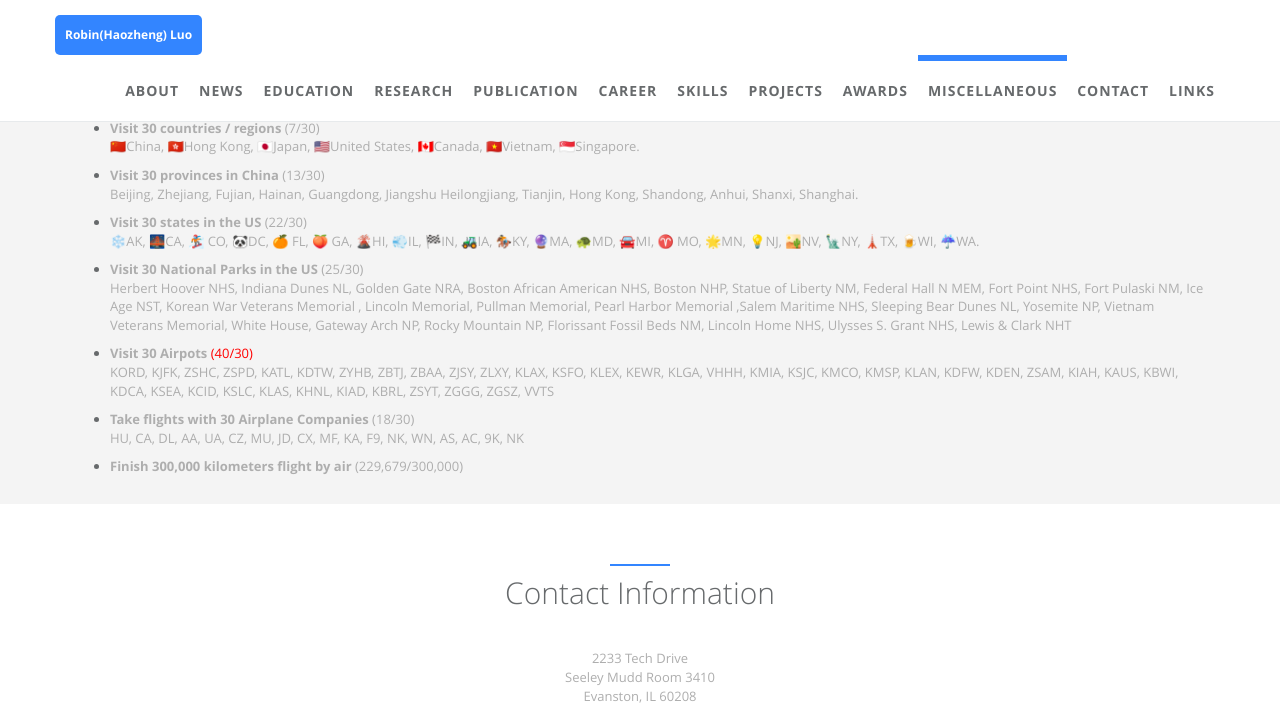
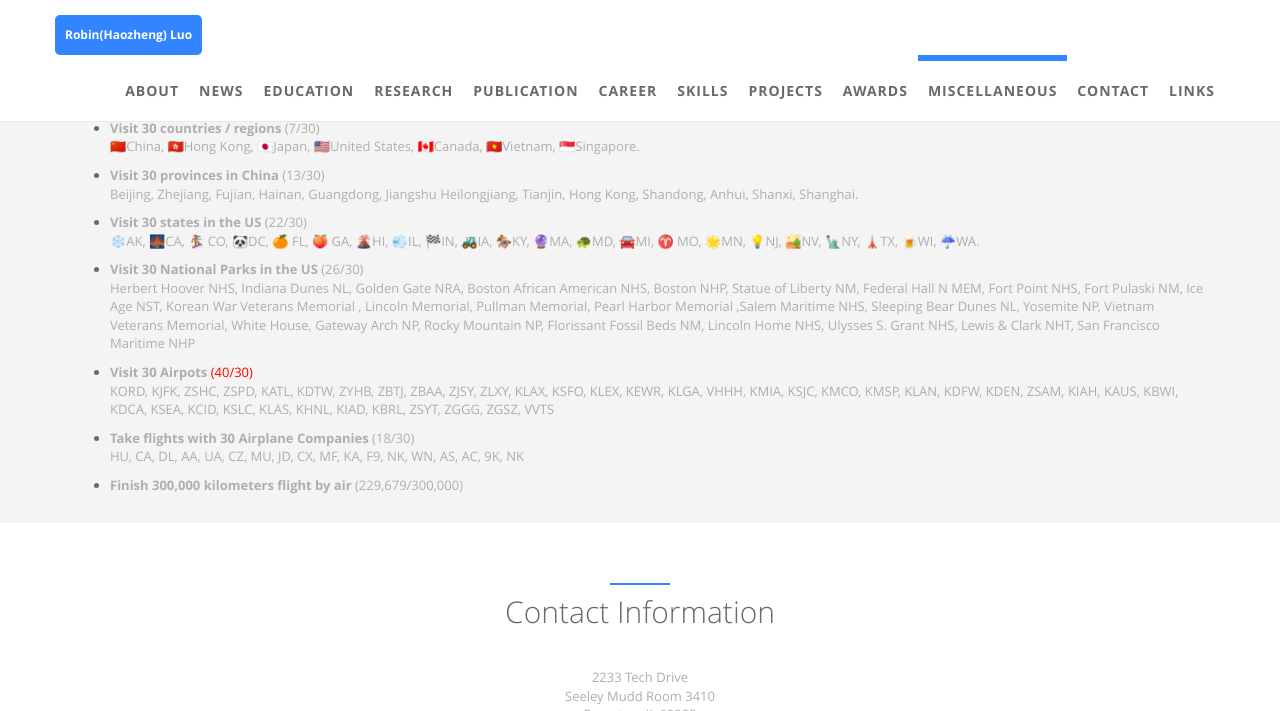
Before and after one commit to robinzixuan/robin.github.io, a Jekyll site: the page built from index.html, in a window 1280 px wide and 900 px high, scrolled down 10031 px, cut to the strip 0-711 px from the top of the window. Built offline with Jekyll 4.4.1, drawn with Linux system fonts in a browser that asks for light colours.

Commit message:
Update miscellaneous.html

```diff
--- a/_includes/sections/miscellaneous.html
+++ b/_includes/sections/miscellaneous.html
@@ -20,11 +20,11 @@
     <li><p><b>Visit 30 states in the US</b> (22/30)<br />
     ❄️AK, 🌉CA, 🏂 CO, 🐼DC, 🍊 FL, 🍑 GA, 🌋HI, 💨IL, 🏁IN, 🚜IA, 🏇KY, 🔮MA, 🐢MD, 🚘MI, ♈ MO, 🌟MN, 💡NJ, 🏜️NV, 🗽NY,  🗼TX, 🍺WI, ☔WA.</p>
     </li>
-    <li><p><b>Visit 30 National Parks in the US</b> (25/30)<br />
+    <li><p><b>Visit 30 National Parks in the US</b> (26/30)<br />
         Herbert Hoover NHS, Indiana Dunes NL, Golden Gate NRA, Boston African American
         NHS, Boston NHP, Statue of Liberty NM, Federal Hall N MEM, Fort Point NHS, Fort Pulaski NM,
     Ice Age NST, Korean War Veterans Memorial , Lincoln Memorial, Pullman Memorial, Pearl Harbor Memorial
-,Salem Maritime NHS, Sleeping Bear Dunes NL, Yosemite NP, Vietnam Veterans Memorial, White House, Gateway Arch NP, Rocky Mountain NP, Florissant Fossil Beds NM, Lincoln Home NHS, Ulysses S. Grant NHS, Lewis & Clark NHT</p>
+,Salem Maritime NHS, Sleeping Bear Dunes NL, Yosemite NP, Vietnam Veterans Memorial, White House, Gateway Arch NP, Rocky Mountain NP, Florissant Fossil Beds NM, Lincoln Home NHS, Ulysses S. Grant NHS, Lewis & Clark NHT, San Francisco Maritime NHP</p>
         </li>
     <li><p><b>Visit 30 Airpots</b> <span style="color:red">(40/30)</span><br />
         KORD, KJFK, ZSHC, ZSPD, KATL, KDTW, ZYHB, ZBTJ, ZBAA, ZJSY, ZLXY, KLAX, KSFO, KLEX, KEWR, KLGA, VHHH, KMIA, KSJC, KMCO, KMSP, KLAN, KDFW, KDEN, ZSAM, KIAH, KAUS, KBWI, KDCA, KSEA, KCID, KSLC, KLAS, KHNL, KIAD, KBRL, ZSYT, ZGGG, ZGSZ, VVTS  </p>
```
